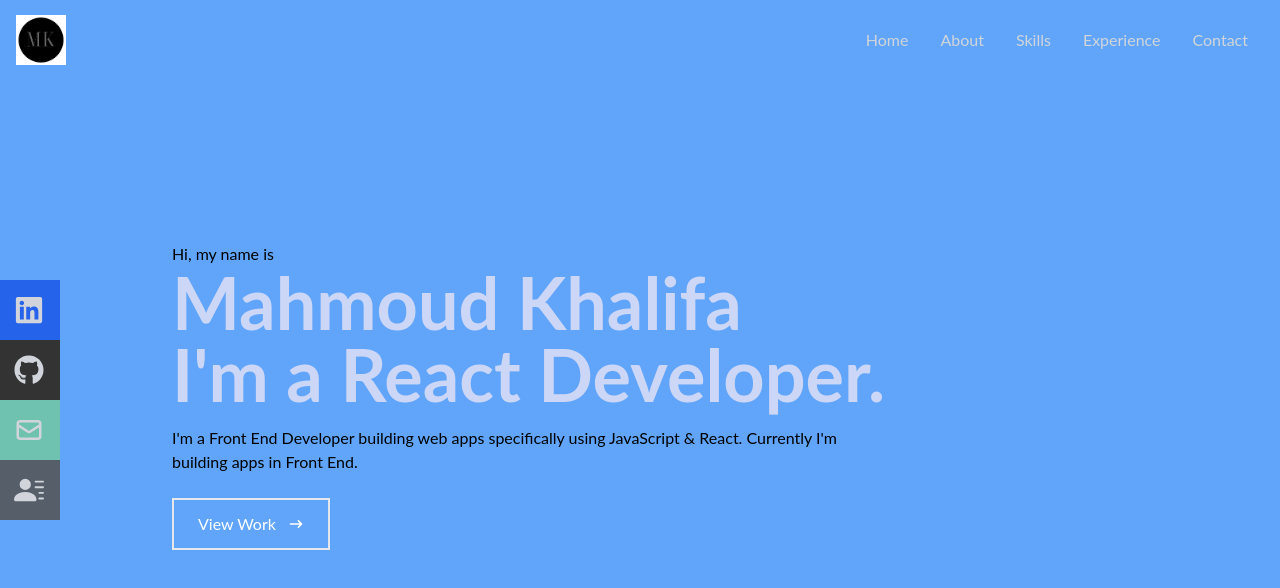
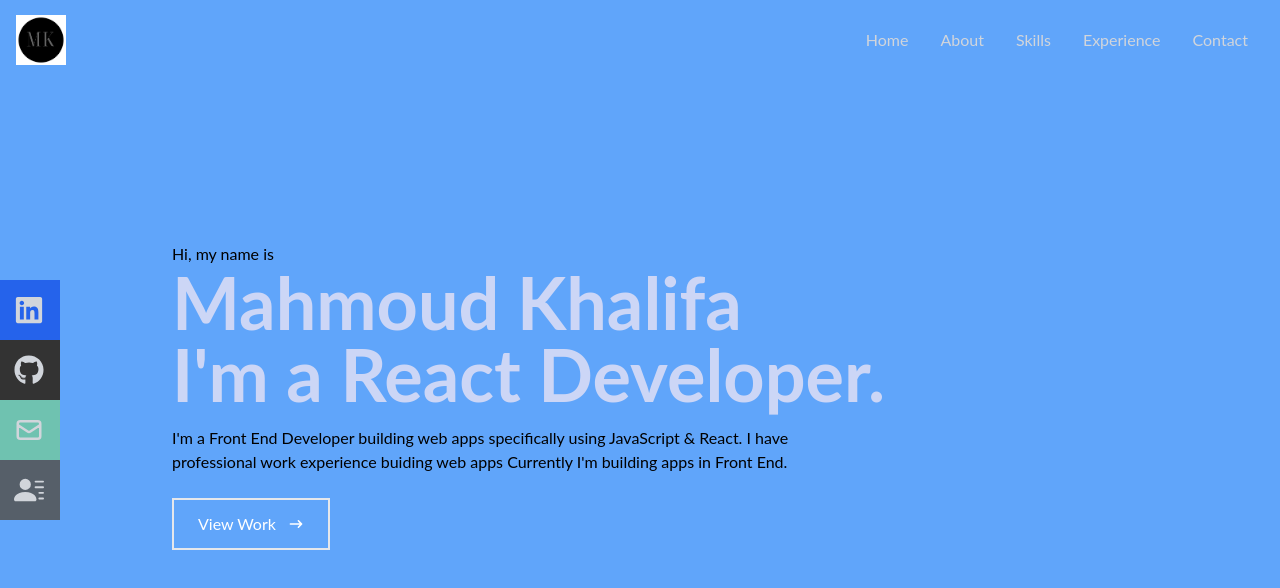
Before and after one commit to Mahmoud-Khalifa19/React-Portfolio, a React (Create React App) app: page / in a window 1280 px wide. Shown: the top 588 px of the page. Built offline with nearby package versions, Linux system fonts and the light colour scheme.

Commit message:
First Commit

```diff
--- a/src/components/Home.jsx
+++ b/src/components/Home.jsx
@@ -15,7 +15,7 @@ const Home = () => {
       </h2>
       <p className='text [#8892b0] py-4 max-w-[700px]'>
       I'm a Front End Developer building web apps specifically using JavaScript & React.
-      Currently I'm building apps in Front End.
+      I have professional work experience buiding web apps Currently I'm building apps in Front End.
       </p>
       <div>
       <button className='text-white group border-2 px-6 py-3 my-2 flex items-center hover:bg-grey-600 hover:border-grey-600'>
```
